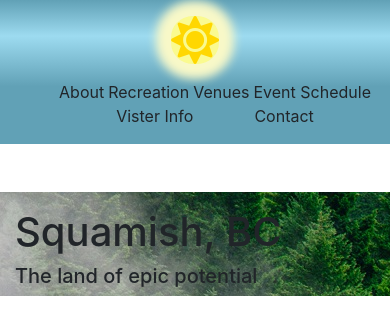
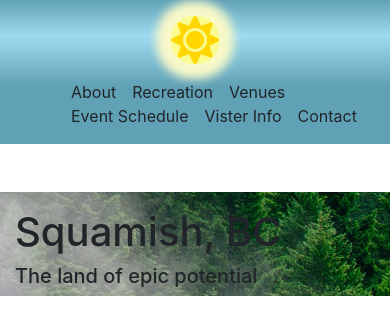
Before and after one commit to porterwilcox/bootstrap-clone-3, a plain HTML site: page index.html in a window 390 px wide. Drawn offline with nearby package versions, Linux system fonts and the light colour scheme.

Commit message:
little-more

```diff
--- a/assets/styles.css
+++ b/assets/styles.css
@@ -66,5 +66,14 @@
     background: linear-gradient(0deg, rgb(97, 161, 182) 40%, rgb(157, 219, 240) 75%, rgb(97, 161, 182));
 }
 
+.main-lis-pos {
+    justify-content: flex-start;
+}
+
+li {
+    padding-left: 1em;
+}
+
+
 
 }
```
